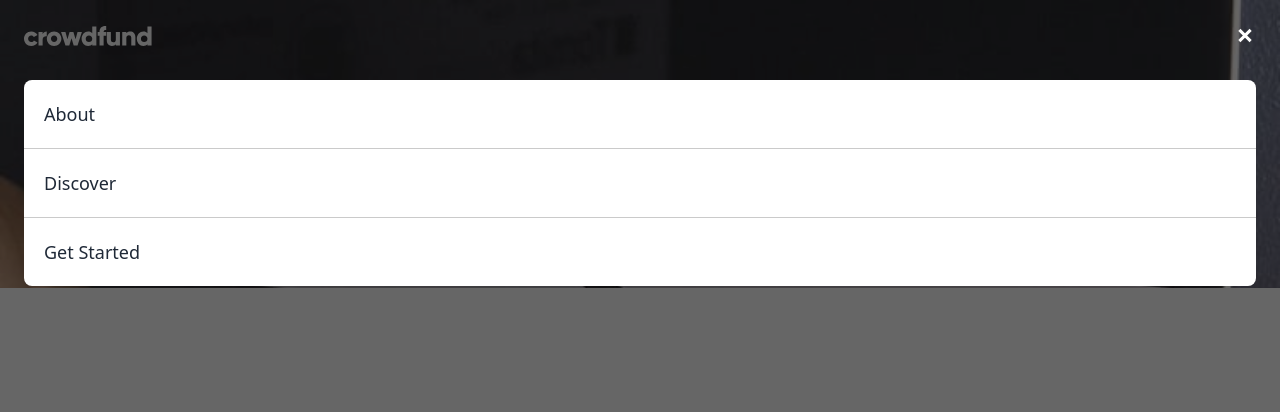
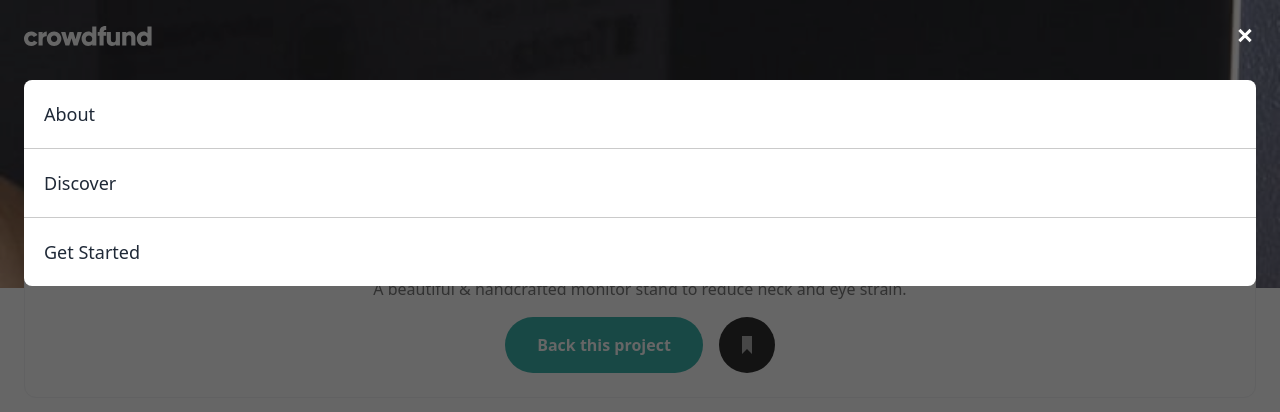
Before and after one commit to moutafatin1/crowdfunding-product-page, a React (Vite) app: page / in a window 1280 px wide. Shown: the top 412 px of the page. Built offline with nearby package versions, Linux system fonts and the light colour scheme.

Commit message:
back this project card

```diff
--- a/src/App.tsx
+++ b/src/App.tsx
@@ -1,9 +1,13 @@
+import { BackProjectCard } from "./components/Header/BackProjectCard";
 import { Header } from "./components/Header/Header";
 
 const App = () => {
-  return <>
-  <Header/>
-  </>
+  return (
+    <>
+      <Header />
+      <BackProjectCard />
+    </>
+  );
 };
 
 export default App;
--- /dev/null
+++ b/src/components/Header/BackProjectCard.tsx
@@ -0,0 +1,29 @@
+import IconBookmark from "../../assets/images/icon-bookmark.svg";
+import LogoMasterCraft from "../../assets/images/logo-mastercraft.svg";
+
+
+export const BackProjectCard = () => {
+  return (
+    <div className="relative -top-24 -z-0 mx-6 space-y-4 rounded-xl border border-gray-100 bg-white p-6 text-center ">
+      <img
+        src={LogoMasterCraft}
+        alt="logo master craft"
+        className="absolute left-1/2 -top-8 -translate-x-1/2"
+      />
+      <h1 className="px-4 text-xl font-bold text-gray-800">
+        Mastercraft Bamboo Monitor Riser
+      </h1>
+      <p className="text-crowd-darkGray">
+        A beautiful & handcrafted monitor stand to reduce neck and eye strain.
+      </p>
+      <div className="flex items-center justify-center gap-4">
+        <button className="rounded-full bg-crowd-moderateCyan px-8 py-4 font-bold text-white transition-colors hover:bg-crowd-darkCyan">
+          Back this project
+        </button>
+        <button className="transition-opacity hover:opacity-80">
+          <img src={IconBookmark} alt="bookmark icon" />
+        </button>
+      </div>
+    </div>
+  );
+};
```
